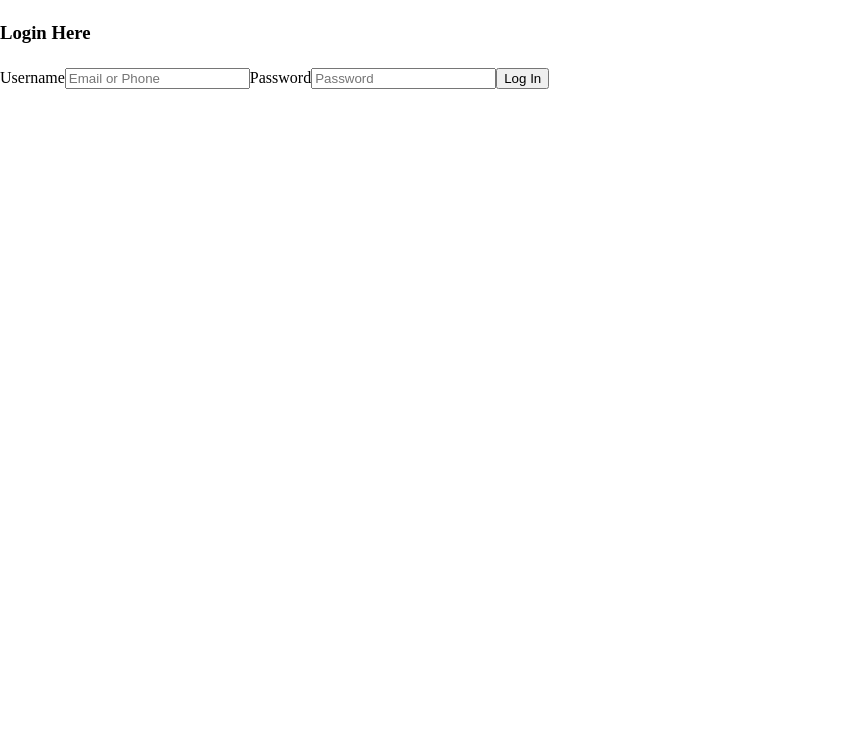
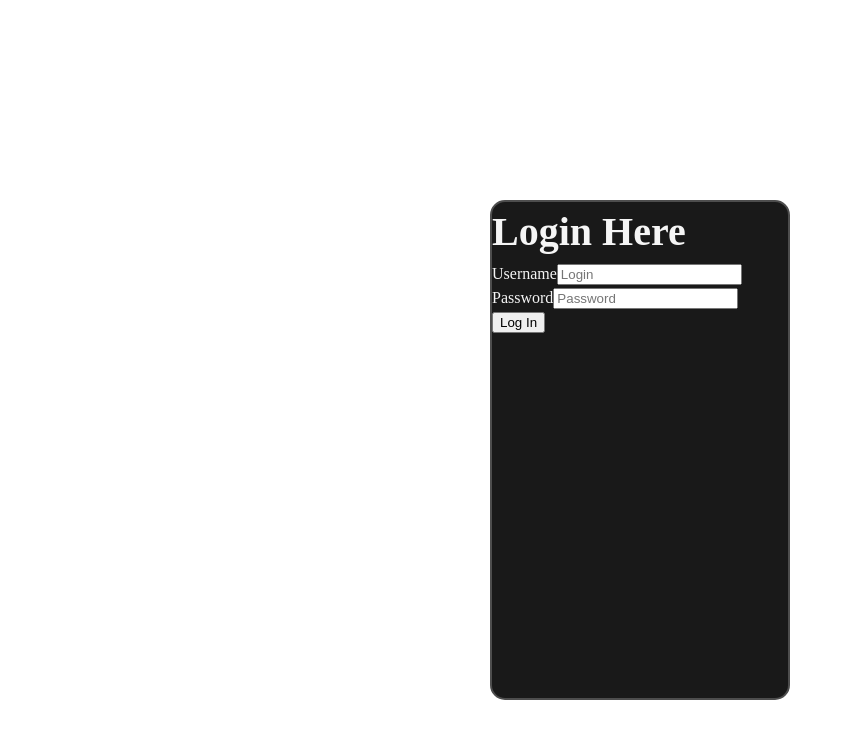
Before and after one commit to belovdima/PROJECTS, a React (Vite) app in the folder Pryaniky/: page / in a window 1280 px wide. Shown: the top 738 px of the page, without its empty margins (0-853 px from the left). Built offline with nearby package versions, Linux system fonts and the light colour scheme.

Commit message:
now i can read data from input

```diff
--- a/Pryaniky/src/Login.tsx
+++ b/Pryaniky/src/Login.tsx
@@ -1,16 +1,34 @@
+import { FormEvent } from "react";
+
 export const Login = () => {
+
+    const API_url = "https://test.v5.pryaniky/ru/data/v3/testmethods/docs/login"
+
+    function handleSubmit(e:FormEvent){
+        e.preventDefault()
+
+        const form = e.target;
+        const formData = new FormData(form)
+
+        const formJson = Object.fromEntries(formData.entries())
+        console.log(formJson)
+    }
+
 
     return(
         <div className="page page__auth">
-            <h3>Login Here</h3>
+            <div className="page__auth--form">
+                <form method="post" onSubmit={handleSubmit}>
+                    <h3 className="w__login">Login Here</h3>
 
-            <label htmlFor="username">Username</label>
-            <input type="text" placeholder="Email or Phone" id="username" />
+                    <label className="w__username" htmlFor="username">Username</label>
+                    <input type="text" placeholder="Login" id="username" name="Login" />
 
-            <label htmlFor="password">Password</label>
-            <input type="password" placeholder="Password" id="password" />
-
-            <button>Log In</button>
+                    <label htmlFor="password">Password</label>
+                    <input type="password" placeholder="Password" id="password" name="Password"/>
+                    <button type="submit">Log In</button>
+                </form>
+            </div>
 
         </div>
     );
--- a/Pryaniky/src/styles/css/styles.css
+++ b/Pryaniky/src/styles/css/styles.css
@@ -24,72 +24,63 @@
   font-family: MontserratAlternates;
   font-style: normal;
   font-weight: 700;
-    src: url(~/../../../assets/fonts/MontserratAlternates-Bold.woff2)
-        format(woff2);
+  src: url(~/../../../assets/fonts/MontserratAlternates-Bold.woff2) format(woff2);
   font-display: swap;
 }
 @font-face {
   font-family: MontserratAlternates;
   font-style: italic;
   font-weight: 700;
-    src: url(~/../../../assets/fonts/MontserratAlternates-BoldItalic.woff2)
-        format(woff2);
+  src: url(~/../../../assets/fonts/MontserratAlternates-BoldItalic.woff2) format(woff2);
   font-display: swap;
 }
 @font-face {
   font-family: MontserratAlternates;
   font-style: normal;
   font-weight: 100;
-    src: url(~/../../../assets/fonts/MontserratAlternates-Thin.woff2)
-        format(woff2);
+  src: url(~/../../../assets/fonts/MontserratAlternates-Thin.woff2) format(woff2);
   font-display: swap;
 }
 @font-face {
   font-family: MontserratAlternates;
   font-style: italic;
   font-weight: 100;
-    src: url(~/../../../assets/fonts/MontserratAlternates-ThinItalic.woff2)
-        format(woff2);
+  src: url(~/../../../assets/fonts/MontserratAlternates-ThinItalic.woff2) format(woff2);
   font-display: swap;
 }
 @font-face {
   font-family: MontserratAlternates;
   font-style: normal;
   font-weight: 500;
-    src: url(~/../../../assets/fonts/MontserratAlternates-Medium.woff2)
-        format(woff2);
+  src: url(~/../../../assets/fonts/MontserratAlternates-Medium.woff2) format(woff2);
   font-display: swap;
 }
 @font-face {
   font-family: MontserratAlternates;
   font-style: italic;
   font-weight: 500;
-    src: url(~/../../../assets/fonts/MontserratAlternates-Medium.woff2)
-        format(woff2);
+  src: url(~/../../../assets/fonts/MontserratAlternates-Medium.woff2) format(woff2);
   font-display: swap;
 }
 @font-face {
   font-family: MontserratAlternates;
   font-style: normal;
   font-weight: 400;
-    src: url(~/../../../assets/fonts/MontserratAlternates-Regular.woff2)
-        format(woff2);
+  src: url(~/../../../assets/fonts/MontserratAlternates-Regular.woff2) format(woff2);
   font-display: swap;
 }
 @font-face {
   font-family: MontserratAlternates;
   font-style: normal;
   font-weight: 300;
-    src: url(~/../../../assets/fonts/MontserratAlternates-Light.woff2)
-        format(woff2);
+  src: url(~/../../../assets/fonts/MontserratAlternates-Light.woff2) format(woff2);
   font-display: swap;
 }
 @font-face {
   font-family: MontserratAlternates;
   font-style: italic;
   font-weight: 300;
-    src: url(~/../../../assets/fonts/MontserratAlternates-LightItalic.woff2)
-        format(woff2);
+  src: url(~/../../../assets/fonts/MontserratAlternates-LightItalic.woff2) format(woff2);
   font-display: swap;
 }
 /* нормализация */
@@ -243,3 +234,24 @@ svg * {
 /*  */
 /*  */
 /*  */
+.page {
+  background-color: #2e2e2e;
+}
+
+.page__auth--form {
+  width: 300px;
+  height: 500px;
+  background-color: #191919;
+  border: solid 2px #4d4d4d;
+  border-radius: 15px;
+  position: absolute;
+  left: 50%;
+  -webkit-transform: translateX(-50%);
+      -ms-transform: translateX(-50%);
+          transform: translateX(-50%);
+  top: 25%;
+  color: #f5f5f5;
+}
+.page__auth--form .w__login {
+  font-size: 40px;
+}
--- a/Pryaniky/src/styles/scss/_Login.scss
+++ b/Pryaniky/src/styles/scss/_Login.scss
@@ -0,0 +1,21 @@
+.page {
+    background-color: $accent-color;
+}
+
+.page__auth--form {
+    width: 300px;
+    height: 500px;
+    background-color: $black-color;
+    border: solid 2px $text-color;
+    border-radius: 15px;
+    // transform: translate(50%, 50%);
+    position: absolute;
+    left: 50%;
+    transform: translateX(-50%);
+    top: 25%;
+    color: $background1-color;
+
+    & .w__login {
+        font-size: 40px;
+    }
+}
--- a/Pryaniky/src/styles/scss/_vars.scss
+++ b/Pryaniky/src/styles/scss/_vars.scss
@@ -18,6 +18,6 @@ $green-color: #3bc158;
 $blue-color: #008dd0;
 $yellow-color: #ffc83e;
 $white-color: #ffffff;
-$black-color: #000000;
+$black-color: #191919;
 
 $transition: 0.2s;
--- a/Pryaniky/src/styles/scss/styles.scss
+++ b/Pryaniky/src/styles/scss/styles.scss
@@ -1,3 +1,4 @@
 @import "_fonts";
 @import "_reset";
 @import "_vars";
+@import "_Login";
```
Also changed, not shown: Pryaniky/src/Profile.tsx (deleted, +0 -8 lines), Pryaniky/src/Table.tsx (added, +8 -0 lines). Lines whose indentation alone changed are shown as unchanged.
